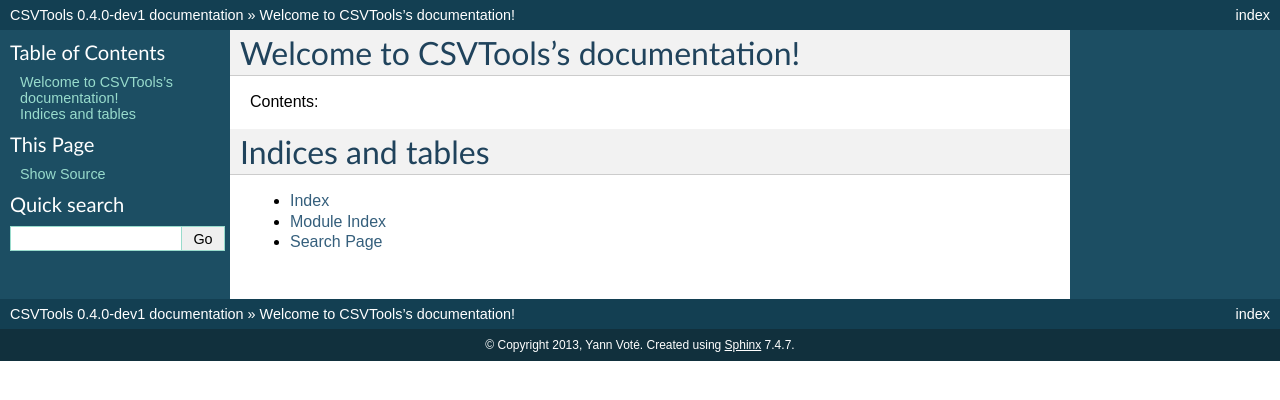
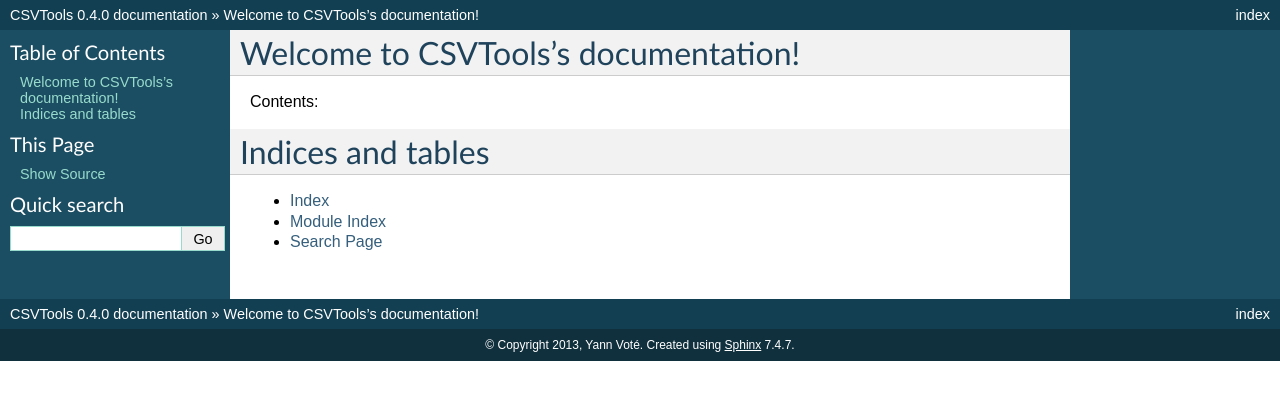
Before and after one commit to ygversil/qgis-plugin-csv-tools, a Sphinx documentation site: the page built from help/source/index.rst, in a window 1280 px wide. Shown: the top 400 px of the page. Built offline with Sphinx 7.4.7, drawn with Linux system fonts in a browser that asks for light colours; formulas are drawn with MathJax 3.

Commit message:
Bump version: 0.4.0-dev1 → 0.4.0

```diff
--- a/help/source/conf.py
+++ b/help/source/conf.py
@@ -48,9 +48,9 @@
 # built documents.
 #
 # The short X.Y version.
-version = '0.4.0-dev1'
+version = '0.4.0'
 # The full version, including alpha/beta/rc tags.
-release = '0.4.0-dev1'
+release = '0.4.0'
 
 # The language for content autogenerated by Sphinx. Refer to documentation
 # for a list of supported languages.
--- a/metadata.txt
+++ b/metadata.txt
@@ -10,7 +10,7 @@
 name=CSV Tools
 qgisMinimumVersion=3.0
 description=Adds new processing algorithms and models that deal with CSV files
-version=0.4.0-dev1
+version=0.4.0
 author=Yann Voté
 email=ygversil@lilo.org
 
```
Also changed, not shown: .bumpversion.cfg.
